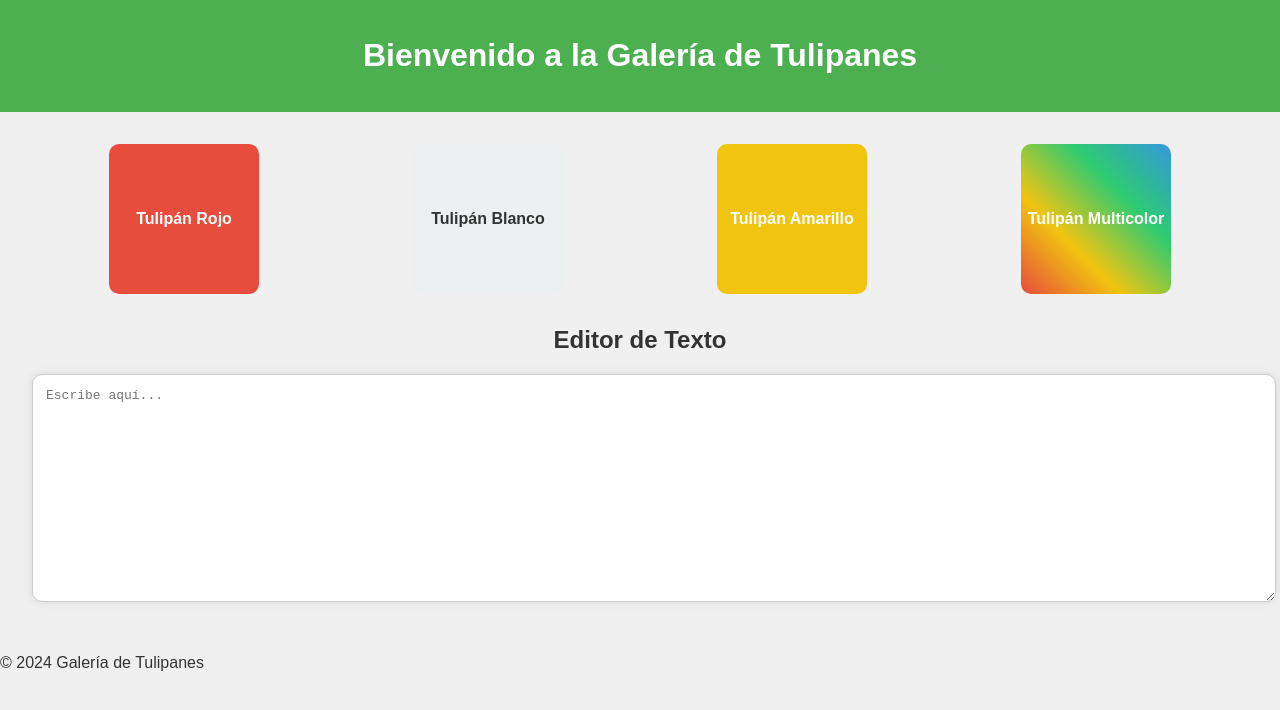
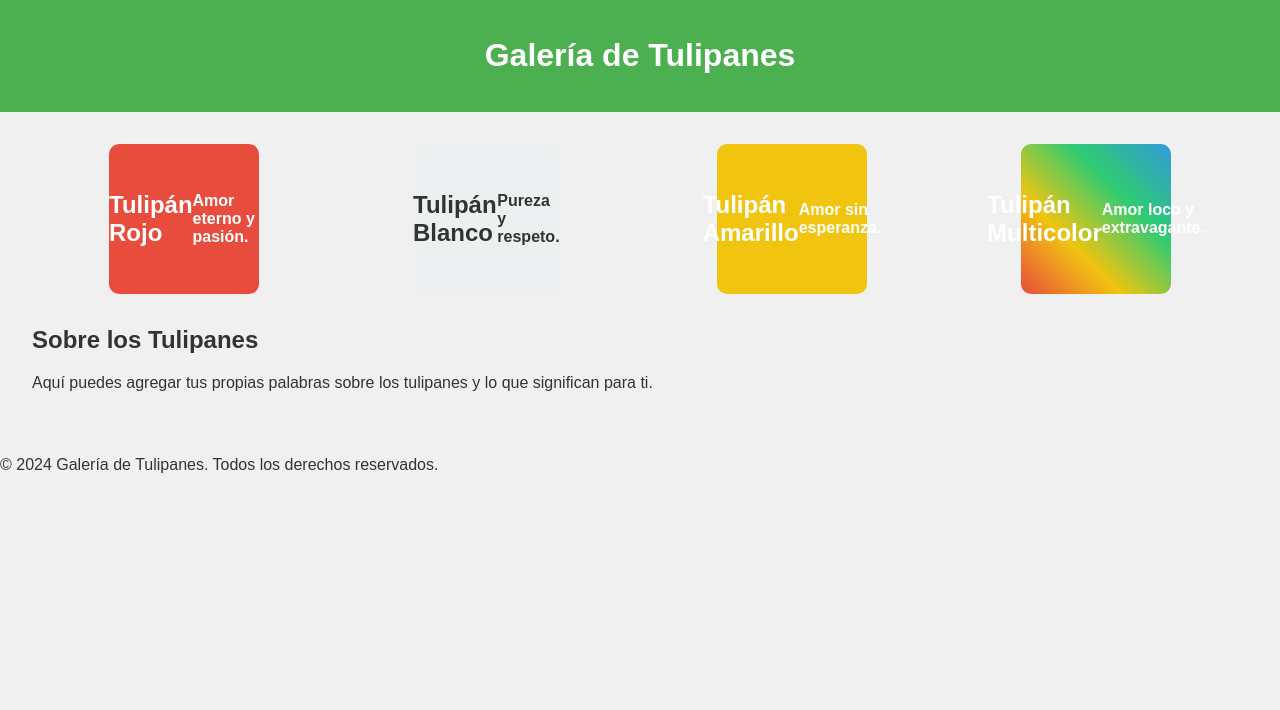
Before and after one commit to wilmorcalero/Tulipanes, a plain HTML site: page index.html in a window 1280 px wide. Drawn offline with Linux system fonts and the light colour scheme.

Commit message:
Update index.html

```diff
--- a/index.html
+++ b/index.html
@@ -3,27 +3,45 @@
 <head>
     <meta charset="UTF-8">
     <meta name="viewport" content="width=device-width, initial-scale=1.0">
-    <title>Proyecto de Tulipanes</title>
+    <title>Galería de Tulipanes</title>
     <link rel="stylesheet" href="styles.css">
 </head>
 <body>
     <header>
-        <h1>Bienvenido a la Galería de Tulipanes</h1>
+        <div class="container">
+            <h1>Galería de Tulipanes</h1>
+        </div>
     </header>
     <main>
-        <section class="tulipanes">
-            <div class="tulipan rojo">Tulipán Rojo</div>
-            <div class="tulipan blanco">Tulipán Blanco</div>
-            <div class="tulipan amarillo">Tulipán Amarillo</div>
-            <div class="tulipan multicolor">Tulipán Multicolor</div>
-        </section>
-        <section class="editor">
-            <h2>Editor de Texto</h2>
-            <textarea id="editor" placeholder="Escribe aquí..."></textarea>
-        </section>
+        <div class="container">
+            <section class="tulipanes">
+                <div class="tulipan rojo">
+                    <h2>Tulipán Rojo</h2>
+                    <p>Amor eterno y pasión.</p>
+                </div>
+                <div class="tulipan blanco">
+                    <h2>Tulipán Blanco</h2>
+                    <p>Pureza y respeto.</p>
+                </div>
+                <div class="tulipan amarillo">
+                    <h2>Tulipán Amarillo</h2>
+                    <p>Amor sin esperanza.</p>
+                </div>
+                <div class="tulipan multicolor">
+                    <h2>Tulipán Multicolor</h2>
+                    <p>Amor loco y extravagante.</p>
+                </div>
+            </section>
+            <section class="descripcion">
+                <h2>Sobre los Tulipanes</h2>
+                <p>Aquí puedes agregar tus propias palabras sobre los tulipanes y lo que significan para ti.</p>
+            </section>
+        </div>
     </main>
     <footer>
-        <p>&copy; 2024 Galería de Tulipanes</p>
+        <div class="container">
+            <p>&copy; 2024 Galería de Tulipanes. Todos los derechos reservados.</p>
+        </div>
     </footer>
 </body>
 </html>
```
